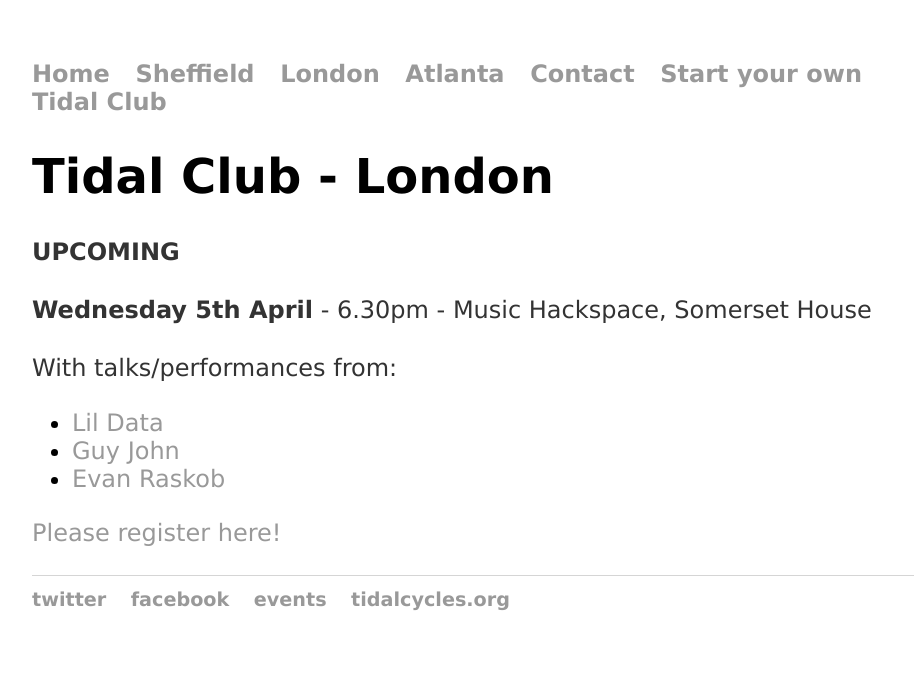
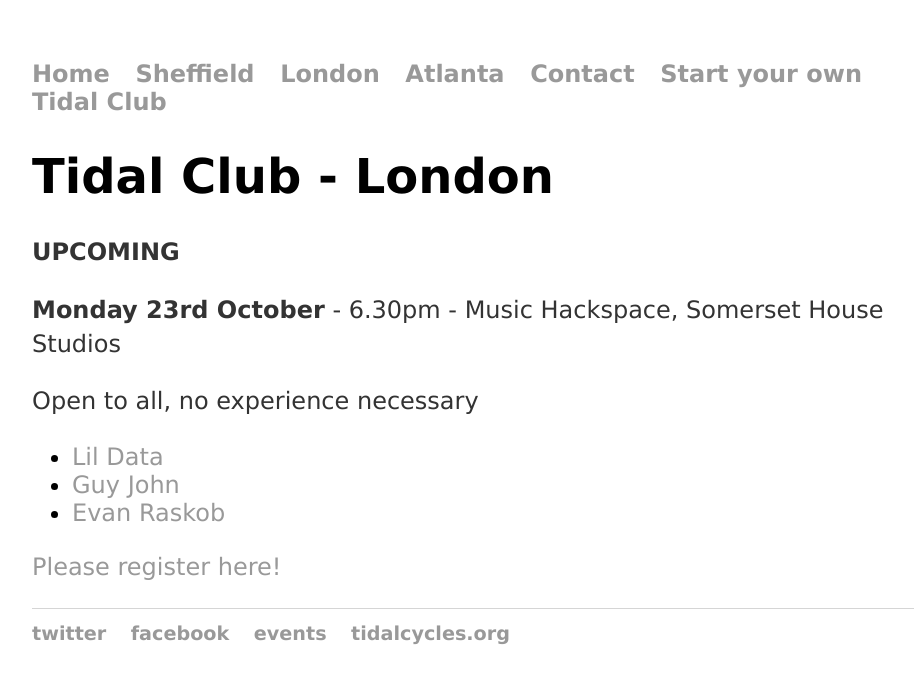
Before and after one commit to tidalclub/tidalclub.github.io, a Jekyll site: the page built from london.html, in a window 1280 px wide. Shown: the top 684 px of the page, without its empty margins (160-1074 px from the left). Built offline with Jekyll 4.4.1, drawn with Linux system fonts in a browser that asks for light colours.

Commit message:
Update london.html

```diff
--- a/london.html
+++ b/london.html
@@ -7,11 +7,11 @@
   </div>
 
   <p><b>UPCOMING</b></p>
-  <p><b>Wednesday 5th April</b> - 6.30pm - Music Hackspace, Somerset House</p>
-  <p>With talks/performances from:</p>
+  <p><b>Monday 23rd October</b> - 6.30pm - Music Hackspace, Somerset House Studios</p>
+  <p>Open to all, no experience necessary</p>
   <ul>
     <li><a href="http://data.pcmusic.info/">Lil Data</a></li>
     <li><a href="http://rumblesan.com/">Guy John</a></li>
     <li><a href="http://pixelist.info/">Evan Raskob</a></li>
   </ul>
-  <p><a href="http://musichackspace.org/events/music-hackspace-presents-first-london-tidalcycles-meetup/">Please register here!</a></p>
+  <p><a href="https://www.eventbrite.co.uk/e/music-hackspace-tidalcycles-meetup-tickets-36487736803">Please register here!</a></p>
```
